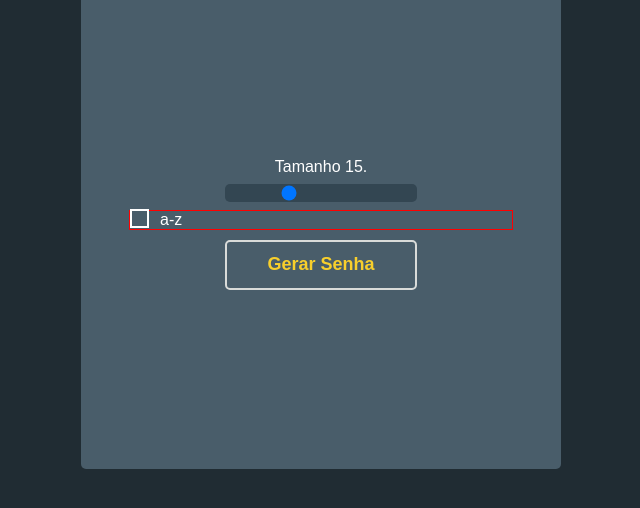
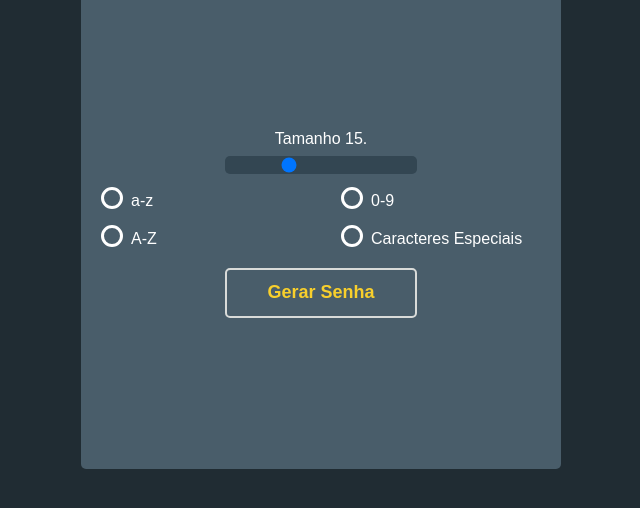
Before and after one commit to FernandoCMF/GeradorDeSenhas, a plain HTML site: page index.html in a window 1280 px wide. Shown: the part 200-708 px from the top of the page, without its empty margins (319-959 px from the left). Drawn offline with Linux system fonts and the light colour scheme.

Commit message:
add-checkbox

```diff
--- a/index.html
+++ b/index.html
@@ -21,27 +21,29 @@
             max="30"
             value="15"
           />
+          <div class="input__checklist-container">
+            <ul class="input__checklist">
+              <li class="input__checklist-items">
+                <input id="alphabet" type="checkbox" />
+                <label for="alphabet"> a-z </label>
+              </li>
 
-          <div class="input__checklist">
-            <div class="input__checklist-items">
-              <input id="alphabet" type="checkbox" />
-              <label for="alphabet"> a-z </label>
-            </div>
+              <li class="input__checklist-items">
+                <input type="checkbox" id="uppercaseAlphabet" />
+                <label for="uppercaseAlphabet">A-Z</label>
+              </li>
+            </ul>
+            <ul class="input__checklist">
+              <li class="input__checklist-items">
+                <input type="checkbox" id="numbers" />
+                <label for="numbers">0-9</label>
+              </li>
 
-            <!-- <div class="input__checklist-items">
-              <span>A-Z</span>
-              <input type="checkbox" id="uppercaseAlphabet" />
-            </div>
-
-            <div class="input__checklist-items">
-              <span>0-9</span>
-              <input type="checkbox" id="numbers" />
-            </div>
-
-            <div class="input__checklist-items">
-              <span>Caracteres Especiais</span>
-              <input type="checkbox" id="specialCharacters" />
-            </div> -->
+              <li class="input__checklist-items">
+                <input type="checkbox" id="specialCharacters" />
+                <label for="specialCharacters">Caracteres Especiais</label>
+              </li>
+            </ul>
           </div>
 
           <button id="button" class="button" onclick="generatePassword()">
--- a/style.css
+++ b/style.css
@@ -52,11 +52,22 @@ body {
   background: #334652;
 }
 
+.input__checklist-container {
+  display: flex;
+  width: 100%;
+  justify-content: center;
+}
+
 .input__checklist {
   display: flex;
   flex-direction: column;
-  width: 100%;
-  border: 1px solid red;
+  padding: 0 10px;
+  list-style: none;
+}
+
+.input__checklist-items {
+  margin: 10px;
+  width: 200px;
 }
 
 .input__checklist-items input {
@@ -74,23 +85,23 @@ body {
 .input__checklist-items input + label::before {
   content: '';
   position: absolute;
-  width: 15px;
-  height: 15px;
+  width: 16px;
+  height: 16px;
   left: 0;
   bottom: 0;
-  border: solid 2px;
+  border: solid 3px #fff;
+  border-radius: 50%;
 }
 
 .input__checklist-items input:checked + label::after {
   content: '';
   position: absolute;
-  left: 10px;
-  bottom: 10px;
-  width: 10px;
-  height: 20px;
-  border-right: solid 3px green;
-  border-bottom: solid 3px green;
-  transform: rotate(45deg);
+  left: 3px;
+  bottom: 3px;
+  width: 16px;
+  height: 16px;
+  background: #f8cf2c;
+  border-radius: 50%;
 }
 .button {
   margin: 10px 0;
```
